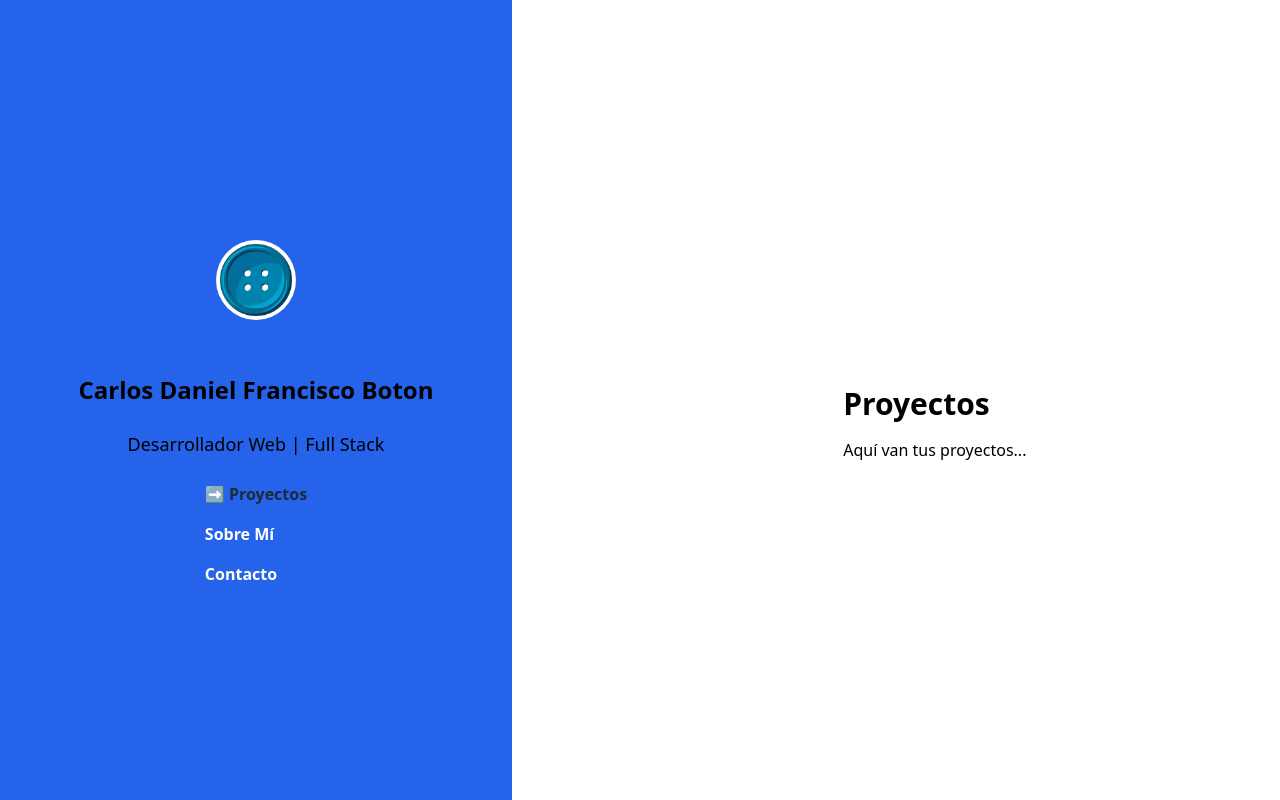
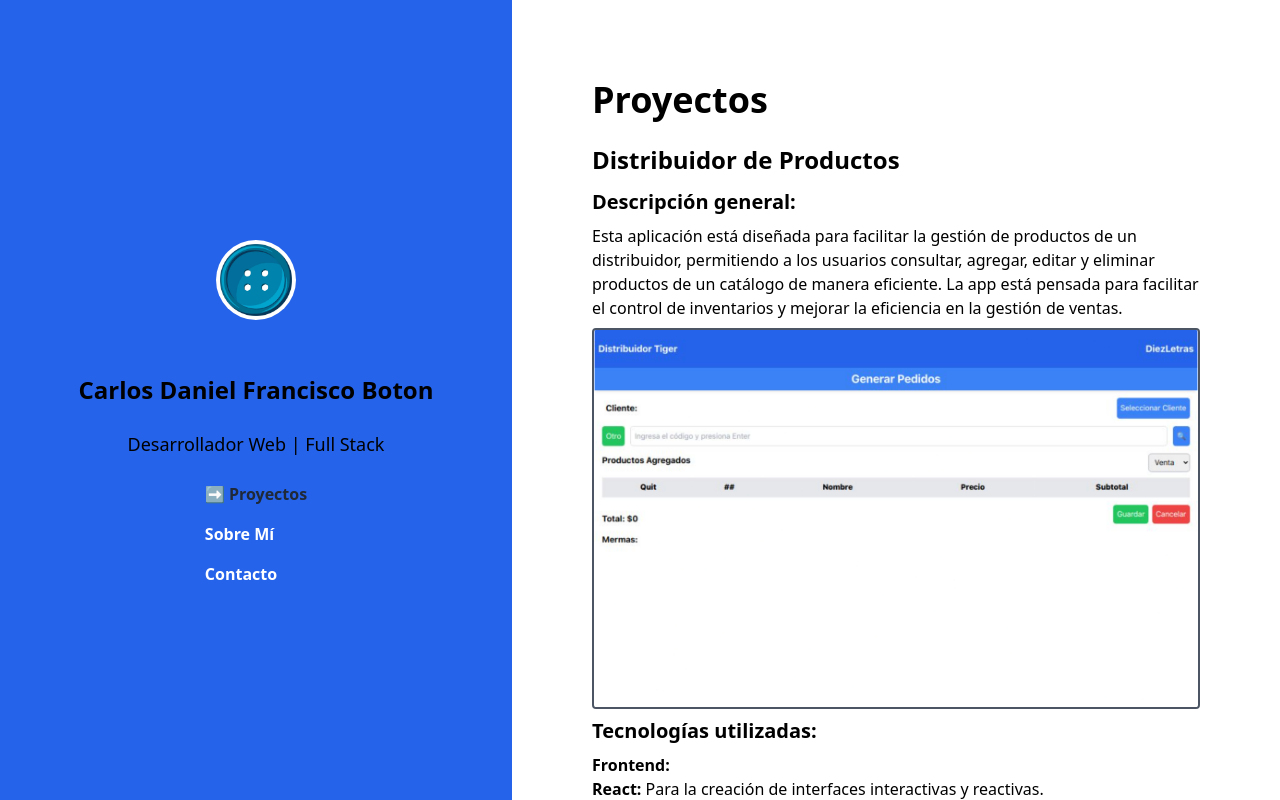
Before and after one commit to Carlos-Boton/Portafolio, a React (Create React App) app: page / in a window 1280 px wide. Built offline with nearby package versions, Linux system fonts and the light colour scheme.

Commit message:
distribuidor

```diff
--- a/src/components/layout/contenido.jsx
+++ b/src/components/layout/contenido.jsx
@@ -1,6 +1,7 @@
 
 import React, { useEffect, useState } from "react";
 import Logo from "../img/boton.jpg";
+import Distribuidor from "../pages/distribuidor";
 
 const Contenido = () => {
     const [startTransition, setStartTransition] = useState(false);
@@ -101,19 +102,19 @@ const Contenido = () => {
             } h-full`}
         >
             {/* Sección con Scroll (60%) */}
-            <div className="w-3/5 ml-auto h-screen overflow-y-scroll p-6 space-y-20 scrollbar-thin scrollbar-thumb-gray-600 scrollbar-track-gray-300">
-            <section id="proyectos" className="h-screen flex flex-col justify-center">
-                <h2 className="text-3xl font-bold">Proyectos</h2>
-                <p className="mt-4">Aquí van tus proyectos...</p>
+            <div className="ml-auto h-screen overflow-y-scroll space-y-20 scrollbar-thin scrollbar-thumb-gray-600 scrollbar-track-gray-300">
+                <section id="proyectos" className="p-20">
+                    <h2 className="text-4xl font-bold mb-3">Proyectos</h2>
+                    <Distribuidor/>
                 </section>
 
-            <section id="sobre-mi" className="h-screen flex flex-col justify-center">
-                <h2 className="text-3xl font-bold">Sobre Mí</h2>
+                <section id="sobre-mi" className="p-20">
+                    <h2 className="text-4xl font-bold">Sobre Mí</h2>
                     <p className="mt-4">ni yo se, que vas a estar sabiendo tu sobre mi, je je</p>
                 </section>
 
-            <section id="contacto" className="h-screen flex flex-col justify-center">
-                <h2 className="text-3xl font-bold mb-4">Contacto</h2>
+                <section id="contacto" className="p-20">
+                    <h2 className="text-4xl font-bold mb-4">Contacto</h2>
                     <p><img src="https://img.freepik.com/vector-premium/icono-telefono_1076610-15197.jpg" alt="llamada" className="w-5 h-5" /><strong>9811175484</strong></p>
                     <p><strong>Correoyo@yomero</strong></p>
                     <p><strong></strong></p>
--- /dev/null
+++ b/src/components/pages/distribuidor.jsx
@@ -0,0 +1,26 @@
+import Distri from "../img/distribuidor.png";
+
+const Distribuidor = () => {
+
+    return(
+        <>
+        <h3 className="text-2xl font-bold mb-3 mt-6">Distribuidor de Productos</h3>
+        <p className="text-xl mb-2"><strong>Descripción general:</strong></p>
+        <p className="mb-2">Esta aplicación está diseñada para facilitar la gestión de productos de un distribuidor, permitiendo a los usuarios consultar, agregar, editar y eliminar productos de un catálogo de manera eficiente. La app está pensada para facilitar el control de inventarios y mejorar la eficiencia en la gestión de ventas.</p>
+        <img src={Distri} alt="distribuidor" className="border-2 border-gray-600 rounded mb-2"/>
+        <p className="text-xl mb-2"><strong>Tecnologías utilizadas:</strong></p>
+        <p><strong>Frontend:</strong></p>
+        <p><strong>React:</strong> Para la creación de interfaces interactivas y reactivas.</p>
+        <p><strong>React Router:</strong> Para gestionar la navegación entre páginas de manera eficiente.</p>
+        <p><strong>Tailwind CSS:</strong> Para diseñar una interfaz limpia y moderna con un enfoque en la personalización rápida.</p>
+        <p><strong>Backend:</strong></p>
+        <p><strong>Firebase:</strong> Como base de datos en tiempo real para almacenar información sobre productos y ventas.</p>
+        <p><strong>Firebase Authentication:</strong> Para el manejo de usuarios y autenticación segura.</p>
+        <p><strong>Otras herramientas:</strong></p>
+        <p><strong>Docker:</strong> Para la creación de entornos de desarrollo consistentes.</p>
+        <p><strong>GitHub:</strong> Para el control de versiones y colaboración en equipo.</p>
+        </>
+    )
+}
+
+export default Distribuidor;
```
Also changed, not shown: src/components/img/distribuidor.png (added). Lines whose indentation alone changed are shown as unchanged.
